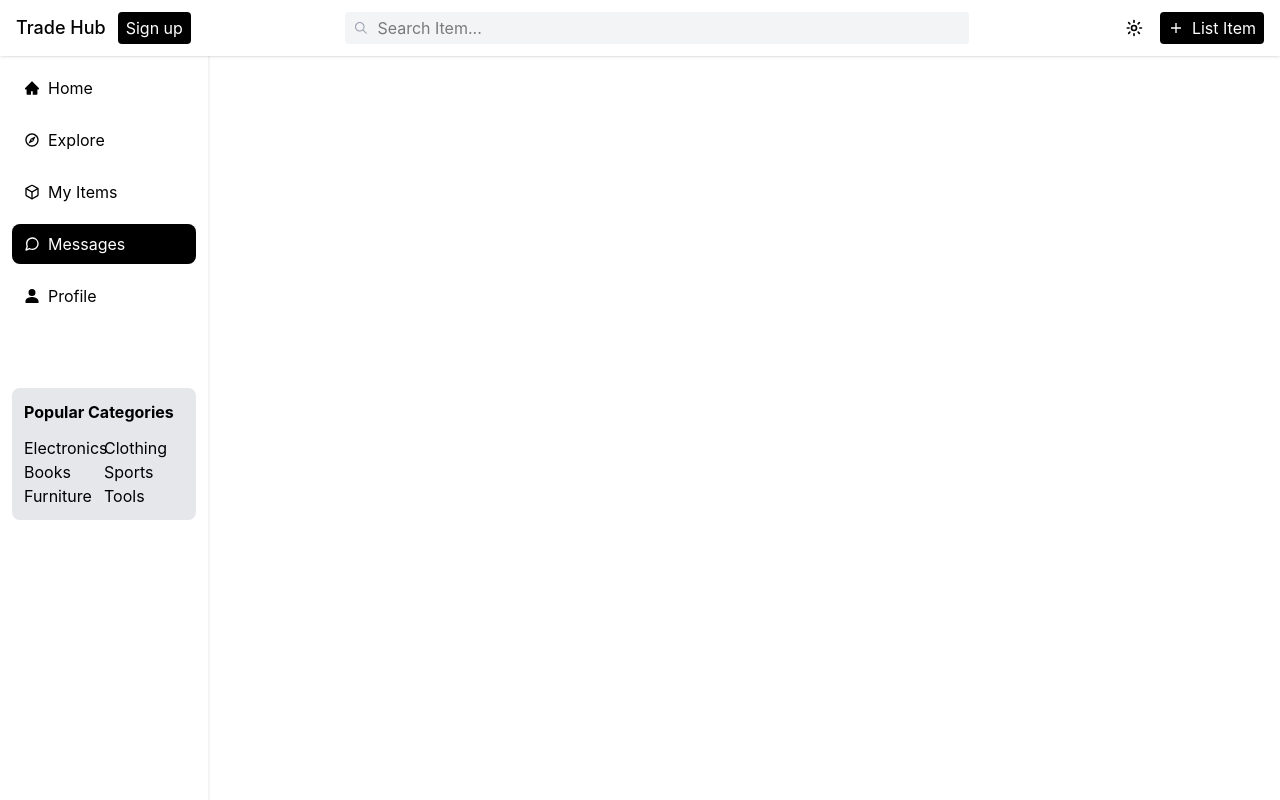
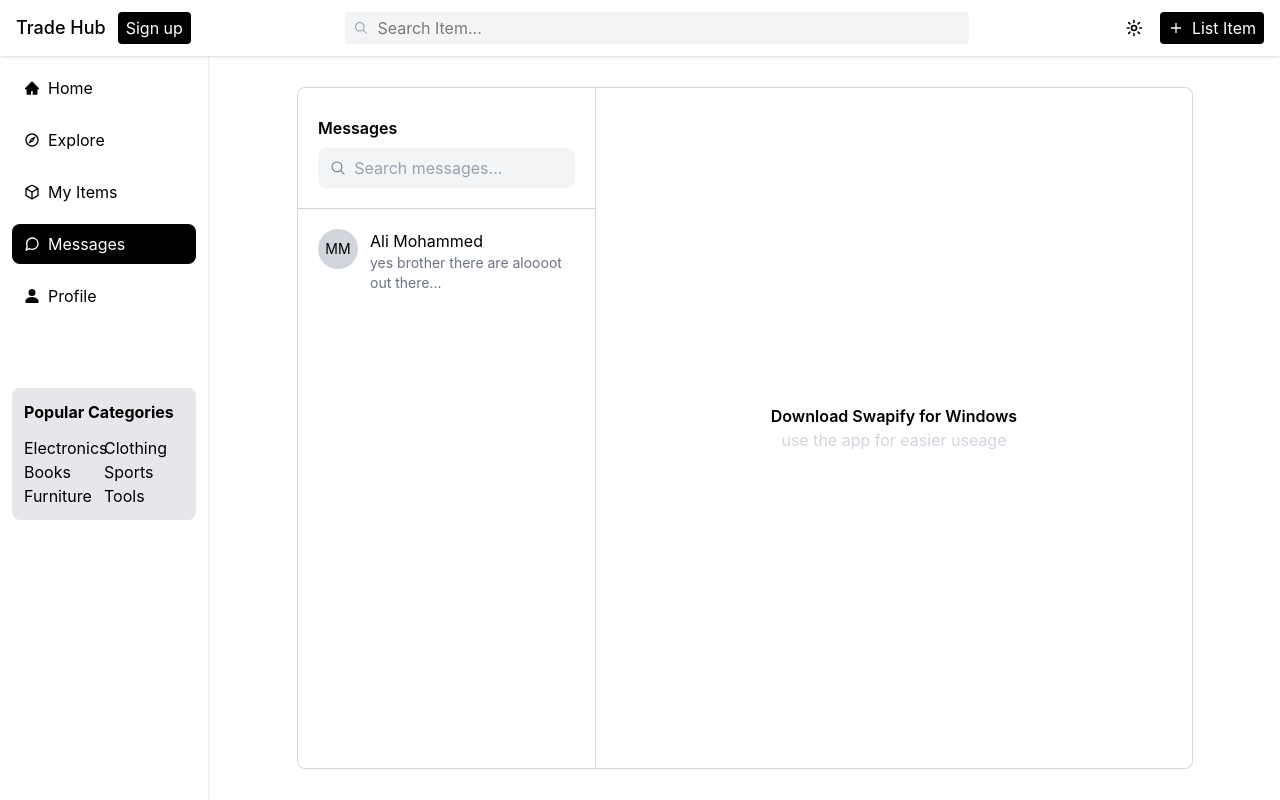
Before and after one commit to ammarmohammed6783-del/Swapify, a React (Vite) app: page /messages in a window 1280 px wide. Built offline with nearby package versions, Linux system fonts and the light colour scheme.

Commit message:
added user message edits

```diff
--- a/src/pages/Messages.tsx
+++ b/src/pages/Messages.tsx
@@ -1,15 +1,57 @@
 import Nav from "../components/Nav"
 import Navigation from "../components/Navigation"
+
+import { IoSearchOutline } from "react-icons/io5";
+
 
 const Messages = () => {
     return (
         <div>
             <Nav />
-            <div className='flex mt-14'>
+            <div className='flex mt-14 h-[calc(100vh-3.5rem)]'>
                 <Navigation />
+                <div className="w-[70%] h-11/12 m-auto flex border border-gray-300 rounded-lg">
+                    <div className="p-5 border-r border-gray-300 w-1/3">
+                        <div className="mb-5">
+                            <h3 className="font-semibold my-2">Messages</h3>
+                            <form className="flex items-center gap-2 bg-gray-100 rounded-lg px-3 py-2 w-full max-w-md">
+                                <IoSearchOutline className="text-gray-500 text-lg" />
+                                <input
+                                    type="text"
+                                    placeholder="Search messages..."
+                                    className="bg-gray-100 focus:outline-none w-full text-gray-700 placeholder-gray-400"
+                                />
+                            </form>
+                        </div>
+                        <div>
+                            <User />
+                        </div>
+                    </div>
+                    <div className="h-full flex justify-center items-center flex-col p-5 text-center w-2/3">
+                        <h3 className="font-semibold">Download Swapify for Windows</h3>
+                        <p className="text-gray-300">use the app for easier useage</p>
+                    </div>
+                </div>
             </div>
         </div>
     )
 }
 
 export default Messages
+
+
+function User() {
+    return (
+        <div className="border-t border-gray-300 -mx-5 pt-5">
+            <div className="px-5 flex gap-3">
+                <div className="w-13">
+                    <div className="rounded-full flex justify-center items-center bg-gray-300 w-10 h-10 text-sm">MM</div>
+                </div>
+                <div className="overflow-auto">
+                    <h3>Ali Mohammed</h3>
+                    <p className="text-sm text-gray-500">yes brother there are aloooot out there...</p>
+                </div>
+            </div>
+        </div>
+    )
+}
```
